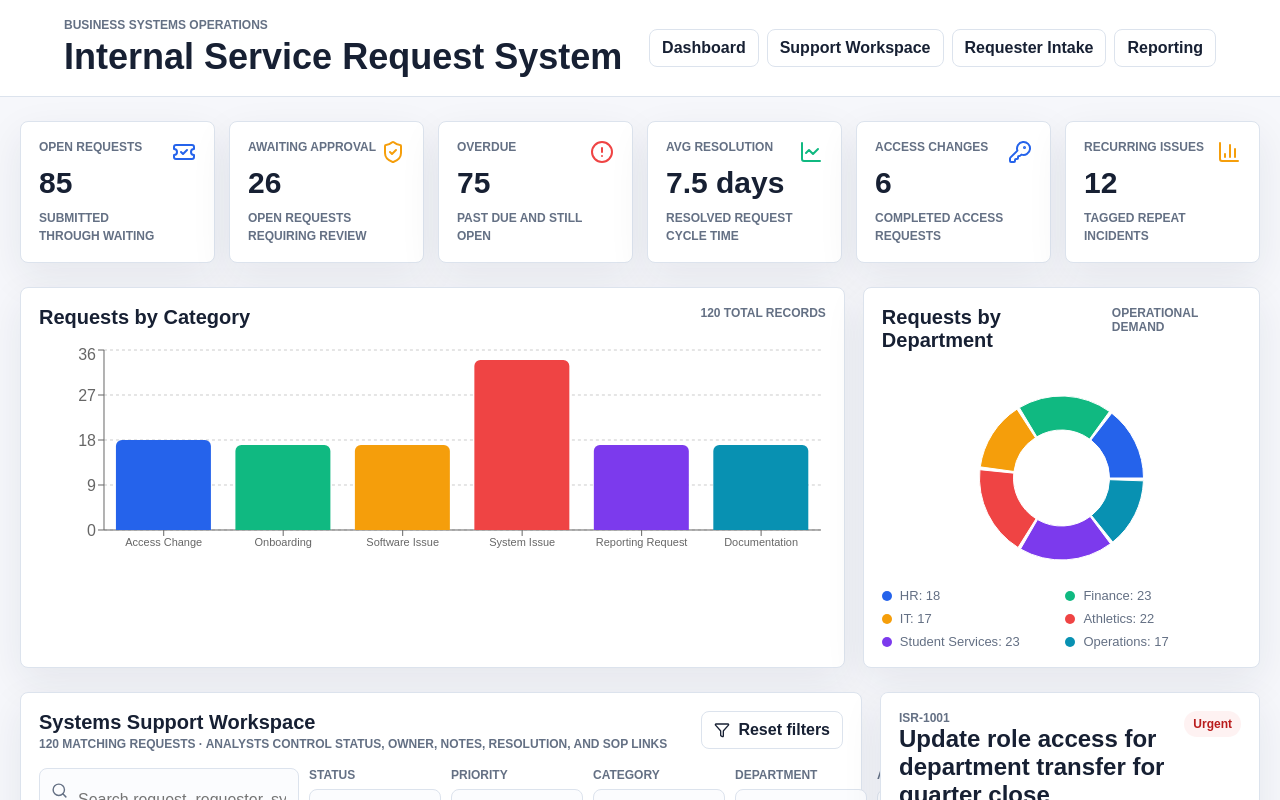
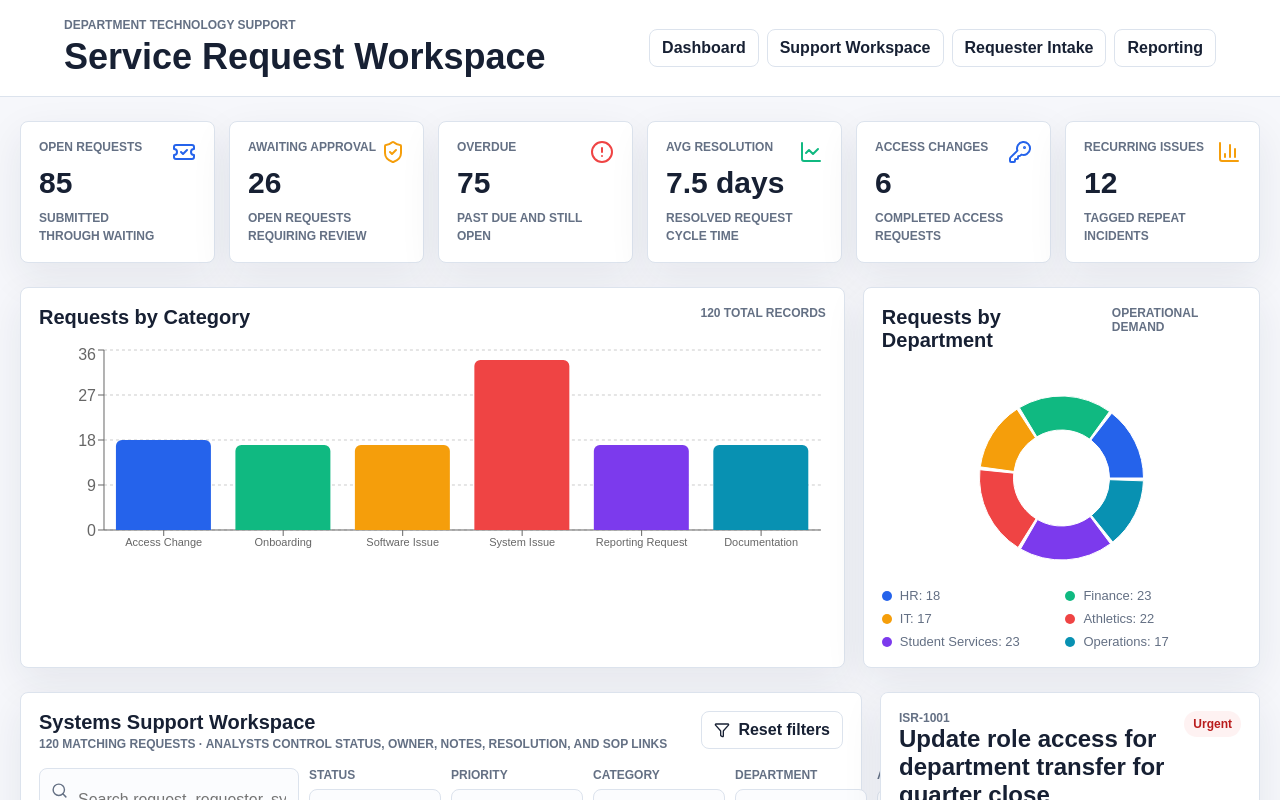
Before and after one commit to mokeyzz1/internal-service-request-system, a Next.js app: page / in a window 1280 px wide. Shown: the top 800 px of the page. Built offline with nearby package versions, Linux system fonts and the light colour scheme.

Commit message:
Rename app branding

```diff
--- a/app/layout.tsx
+++ b/app/layout.tsx
@@ -2,8 +2,8 @@ import type { Metadata } from "next";
 import "./globals.css";
 
 export const metadata: Metadata = {
-  title: "Internal Service Request System",
-  description: "Lightweight operations tracker for internal service requests, access changes, onboarding, notes, and reporting."
+  title: "Service Request Workspace",
+  description: "Department technology support workspace for service intake, request review, notes, resolution tracking, and reporting."
 };
 
 export default function RootLayout({
--- a/app/page.tsx
+++ b/app/page.tsx
@@ -394,8 +394,8 @@ export default function Home() {
     <main>
       <header className="topbar">
         <div>
-          <p>Business Systems Operations</p>
-          <h1>Internal Service Request System</h1>
+          <p>Department Technology Support</p>
+          <h1>Service Request Workspace</h1>
         </div>
         <nav aria-label="Page sections">
           <a href="#dashboard">Dashboard</a>
```
Also changed, not shown: 1 other file (tests, documents, lock files or other folders).
